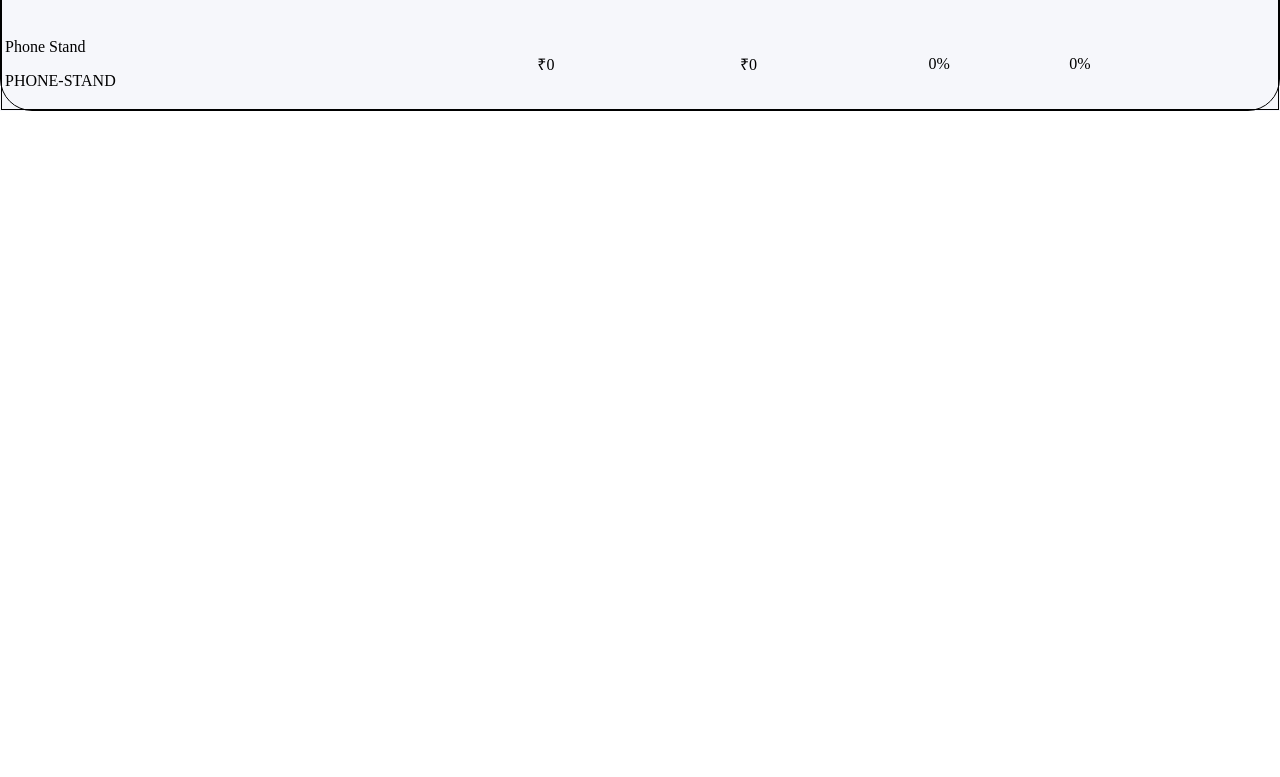
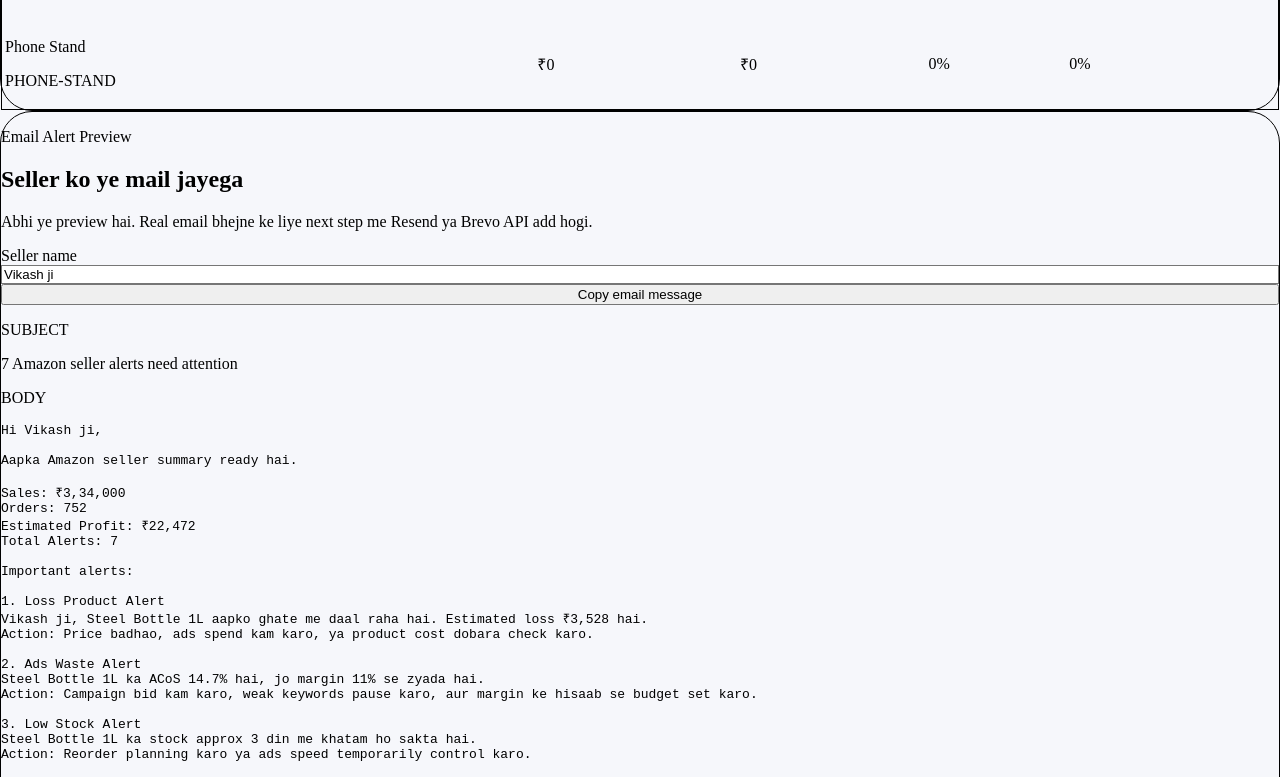
Before and after one commit to hiremesaurabhsharma-sketch/checho1, a Next.js app: page / in a window 1280 px wide. Shown: the part 2243-3020 px from the top of the page. Before the commit the page ends 2354 px from the top, so only its background shows below. Built offline with nearby package versions, Linux system fonts and the light colour scheme.

Commit message:
Attach email preview to dashboard

```diff
--- a/components/CsvDashboard.tsx
+++ b/components/CsvDashboard.tsx
@@ -3,6 +3,7 @@
 import { useMemo, useState } from 'react';
 import { generateAlerts, sampleProducts, type SellerProduct } from '../lib/alerts';
 import { parseCsvText, rowsToProducts } from '../lib/csv';
+import EmailPreview from './EmailPreview';
 
 export default function CsvDashboard() {
   const [products, setProducts] = useState<SellerProduct[]>(sampleProducts);
@@ -158,6 +159,8 @@
             </div>
           </div>
         </section>
+
+        <EmailPreview products={products} alerts={alerts} />
       </section>
     </main>
   );
```
